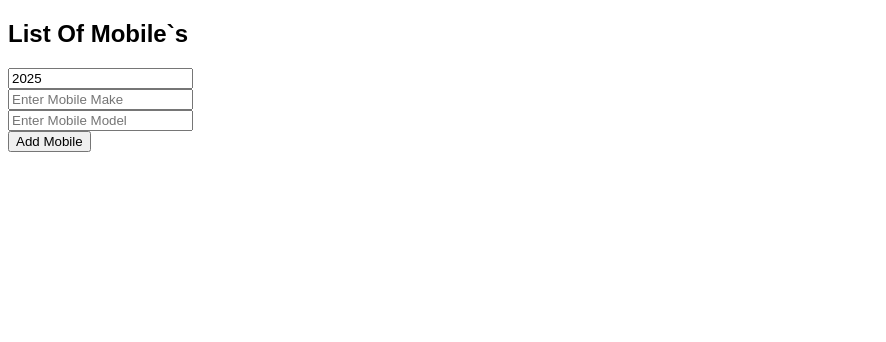
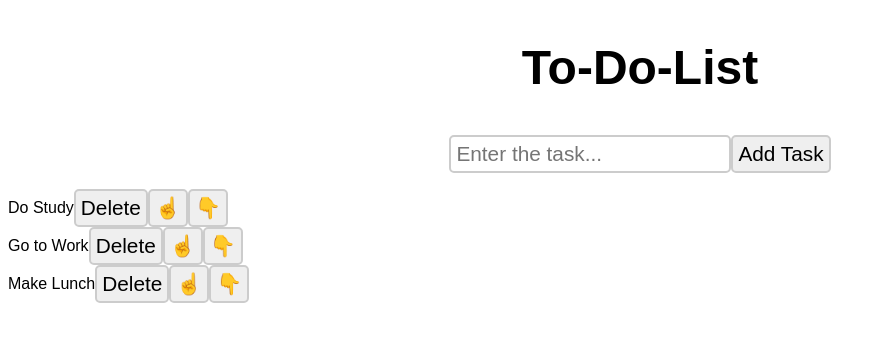
Before and after one commit to Ritesh-Sherekar/My_React, a React (Vite) app in the folder my-react-project/: page / in a window 1280 px wide. Shown: the top 342 px of the page, without its empty margins (0-886 px from the left). Built offline with nearby package versions, Linux system fonts and the light colour scheme.

Commit message:
make changes for to do list

```diff
--- a/my-react-project/src/App.jsx
+++ b/my-react-project/src/App.jsx
@@ -29,6 +29,8 @@ import FoodList from "./FoodList";
 import MyComponent3 from "./MyComponent3";
 
 import Practice from "./Practice";
+
+import ToDoList from "./ToDoList";
 
 function App() {
 
@@ -75,7 +77,9 @@ function App() {
 
       {/* <MyComponent3/> */}
 
-      <Practice/>
+      {/* <Practice/> */}
+
+      <ToDoList/>
     </>
   );
 }
--- /dev/null
+++ b/my-react-project/src/ToDoList.jsx
@@ -0,0 +1,54 @@
+import { useState } from "react";
+
+function ToDoList(){
+
+    const [task, setTask] = useState(["Do Study", "Go to Work", "Make Lunch"]);
+    const [newTask, setNewTask] = useState("");
+
+    function handleTaskChange(event){
+        setNewTask(event.target.value);
+    }
+
+    function handleAddTask(){
+        setTask(t => [...t, newTask]);
+        setNewTask("");
+    }
+
+    function handleDeleteTask(index){
+
+    }
+
+    function handleUpTask(index){
+
+    }
+
+    function handleDownTask(index){
+
+    }
+
+    return(
+        <div className="to-do-list">
+            <h2>To-Do-List</h2>
+
+            <input type="text" placeholder="Enter the task..."
+                    value={newTask} onChange={handleTaskChange}/>
+
+            <button onClick={handleAddTask}>Add Task</button>
+
+            <ol>
+                {task.map((task, index) =>
+                    <li key={index}>
+                        <span>{task}</span>
+
+                        <button onClick={() => handleDeleteTask(index)}>Delete</button>
+                        <button onClick={() => handleUpTask(index)}>☝</button>
+                        <button onClick={() => handleDownTask(index)}>👇</button>
+                    </li>
+                )}
+
+            </ol>
+        </div>
+    );
+}
+
+export default ToDoList
--- a/my-react-project/src/index.css
+++ b/my-react-project/src/index.css
@@ -73,7 +73,7 @@
 } */
 
 
-body{
+/* body{
   font-family: Arial, sans-serif;
 }
 
@@ -119,4 +119,30 @@ input[type="color"]{
   padding: 3px;
   border: 2px solid hsl(0, 0%, 80%);
   border-radius: 5px;
+} */
+
+.to-do-list{
+  font-family: Arial, sans-serif;
+  text-align: center;
 }
+
+h2{
+  font-size: 3rem;
+}
+
+input[type="text"], button{
+  font-size: 1.3rem;
+  border: none;
+  border: 2px solid hsl(0, 0%, 80%);
+  padding: 5px;
+  border-radius: 5px;
+}
+
+ol{
+  padding: 0;
+}
+
+li{
+  display: flex;
+  align-items: center;
+}
```
